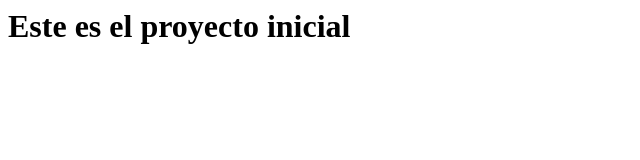
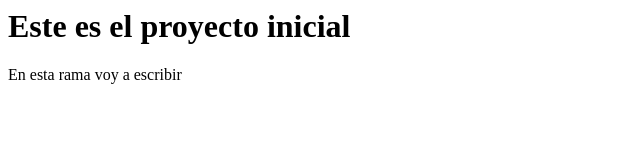
Before and after one commit to AlejandroForeroG/Encriptation_OracleOne, a plain HTML site: page index.html in a window 1280 px wide. Shown: the whole page, without its empty margins (0-640 px from the left). Drawn offline with Linux system fonts and the light colour scheme.

Commit message:
Tercer commit para comprobar la union de las ramas

```diff
--- a/index.html
+++ b/index.html
@@ -7,6 +7,6 @@
     <title>Encriptador</title>
 </head>
 <body>
-
+    <p> En esta rama voy a escribir </p>
 </body>
 </html>
```
